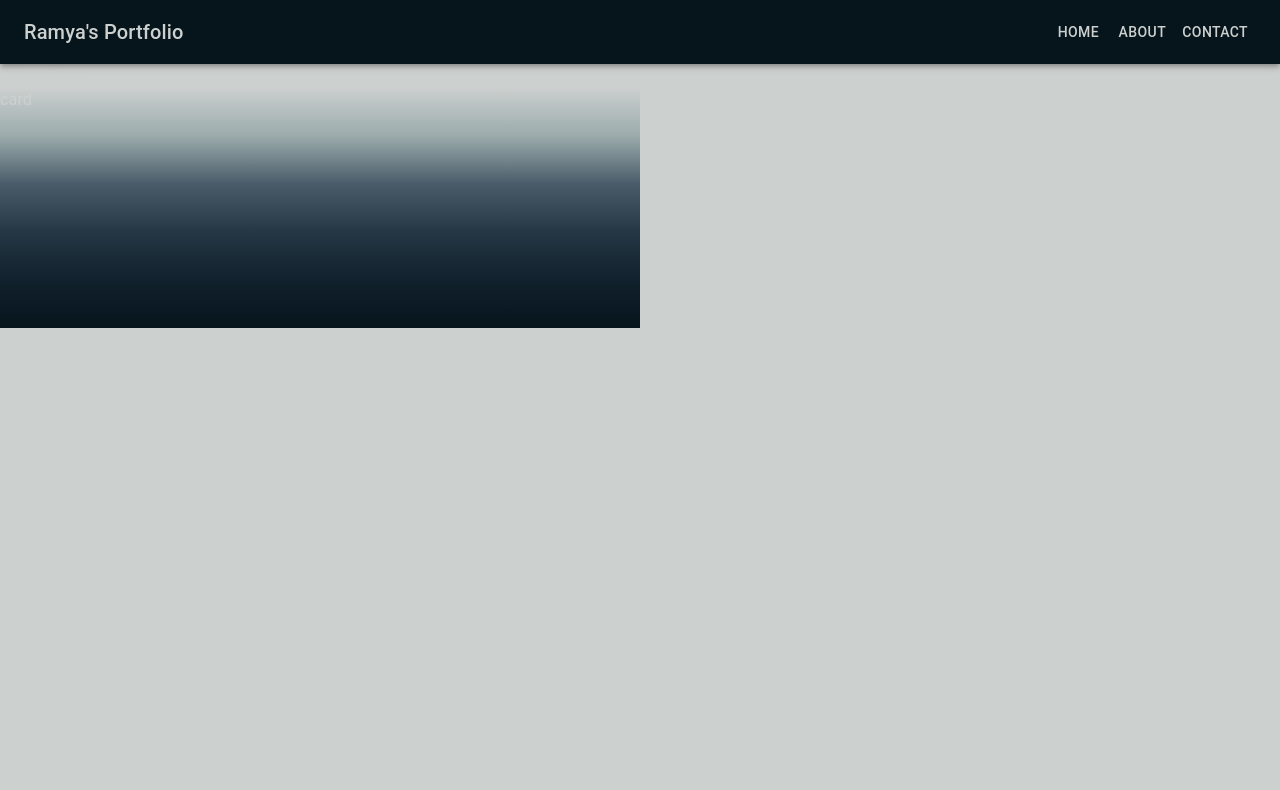
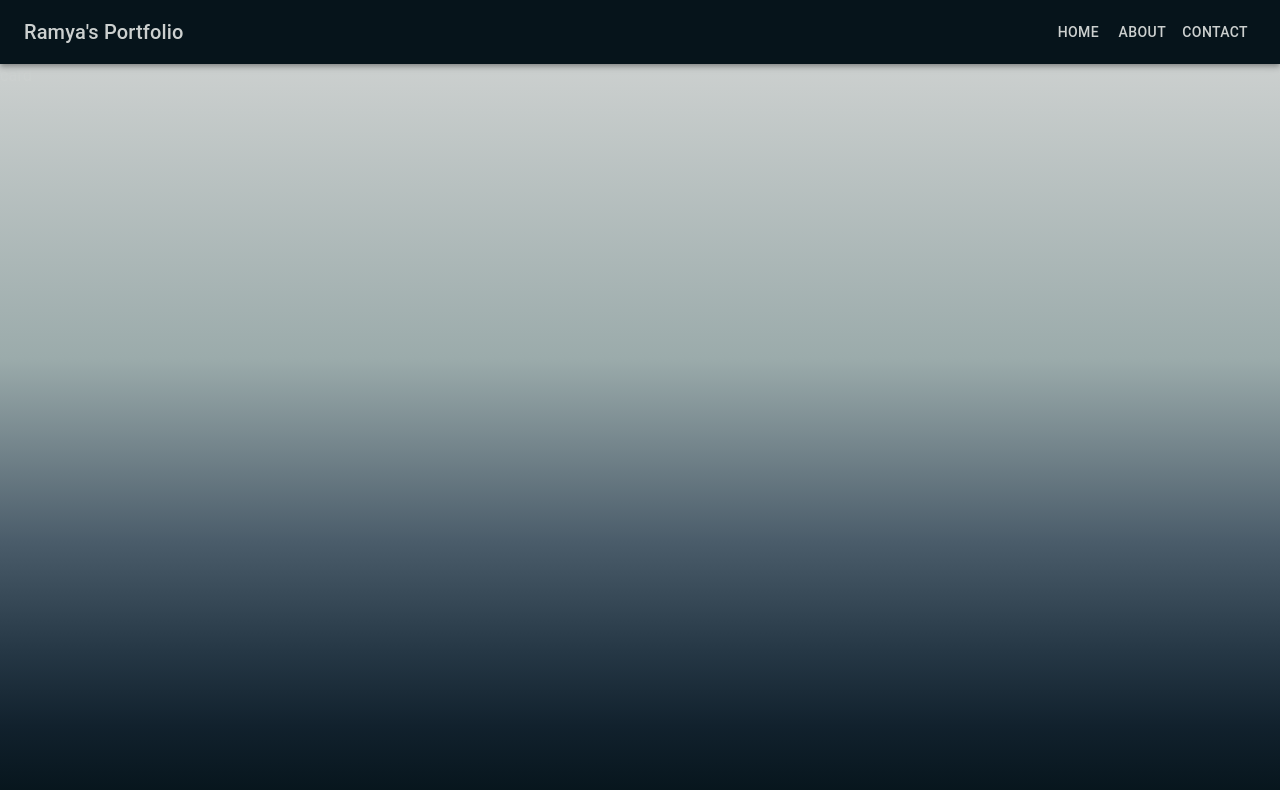
Before and after one commit to RamyaKasara/portfolioRK-app, a React (Vite) app: page / in a window 1280 px wide. Shown: the top 790 px of the page. Built offline with nearby package versions, Linux system fonts and the light colour scheme.

Commit message:
adjusting the height of the gradient card and the page

```diff
--- a/src/App.css
+++ b/src/App.css
@@ -3,6 +3,7 @@
   /* margin: 0 auto; */
   /* padding: 2rem; */
   /* text-align: center; */
+  height: 100vh;
 }
 
 .logo {
--- a/src/components/gradientCard.jsx
+++ b/src/components/gradientCard.jsx
@@ -2,16 +2,16 @@ import { styled } from '@mui/material';
 import theme from '../theme.js';
 
 const GradientDiv = styled('div')({
-    height: '30%',
-    width: '50%',
+    flexGrow: 1,
+    width: '100%',
     background: `linear-gradient(
         to bottom,
-        ${theme.palette.commonColors.lightest}, /* Lightest */
-        ${theme.palette.commonColors.lighter}, /* Lighter */
-        ${theme.palette.commonColors.light}, /* Light */
-        ${theme.palette.commonColors.dark}, /* Dark */
-        ${theme.palette.commonColors.darker}, /* Darker */
-        ${theme.palette.commonColors.darkest}  /* Darkest */
+        ${theme.palette.commonColors.lightest} 0%,
+        ${theme.palette.commonColors.lighter} 40%,
+        ${theme.palette.commonColors.light} 65%,
+        ${theme.palette.commonColors.dark} 80%,
+        ${theme.palette.commonColors.darker} 90%,
+        ${theme.palette.commonColors.darkest}  100%
     )`,
 });
 
--- a/src/components/navbar.jsx
+++ b/src/components/navbar.jsx
@@ -48,7 +48,7 @@ function Navbar() {
 
     return (
         <>
-            <NavigationAppBar position="sticky">
+            <NavigationAppBar position="sticky" style={{flexShrink: 0}}>
                 <Toolbar>
                     { isMobile &&
                         (<IconButton
--- a/src/pages/homepage/index.jsx
+++ b/src/pages/homepage/index.jsx
@@ -3,29 +3,12 @@ import Navbar from '../../components/navbar.jsx';
 import GradientCard from '../../components/gradientCard.jsx';
 import theme from '../../theme.js';
 
-const PageDiv = styled('div')({
-    // backgroundColor: theme.palette.commonColors.lightest,
-    height: '100vh',
-    // background: `linear-gradient(
-    //     to bottom,
-    //     ${theme.palette.commonColors.lightest}, /* Lightest */
-    //     ${theme.palette.commonColors.lighter}, /* Lighter */
-    //     ${theme.palette.commonColors.light}, /* Light */
-    //     ${theme.palette.commonColors.dark}, /* Dark */
-    //     ${theme.palette.commonColors.darker}, /* Darker */
-    //     ${theme.palette.commonColors.darkest}  /* Darkest */
-    // )`,
-    backgroundColor: theme.palette.commonColors.lightest,
-});
-
 function HomePage() {
     return (
-        <PageDiv>
-            <Navbar/>
-            Home Page
-            <GradientCard/>
-        </PageDiv>
-
+        <div style={{height: '100%', display: 'flex', flexDirection: 'column'}}>
+            <Navbar />
+            <GradientCard style={{ flexGrow: 1 }}/>
+        </div>
      );
 }
 
```
